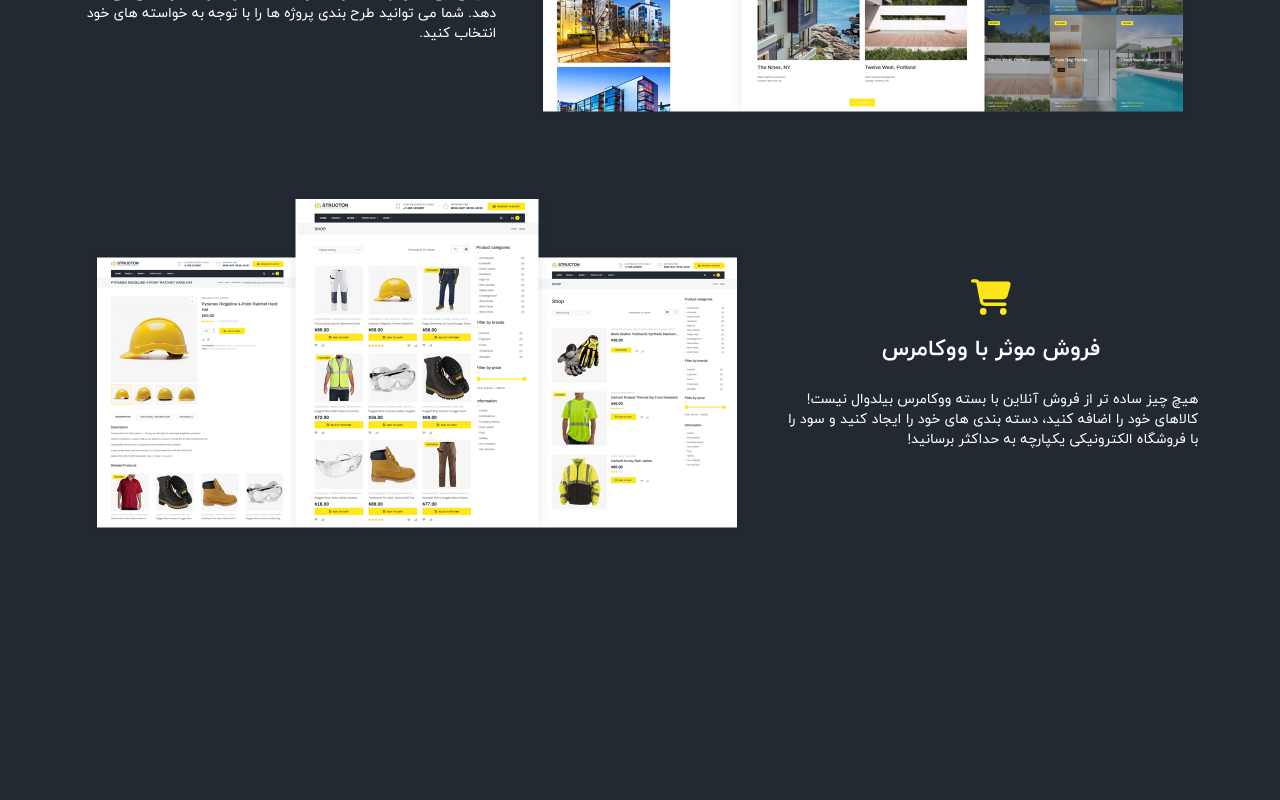
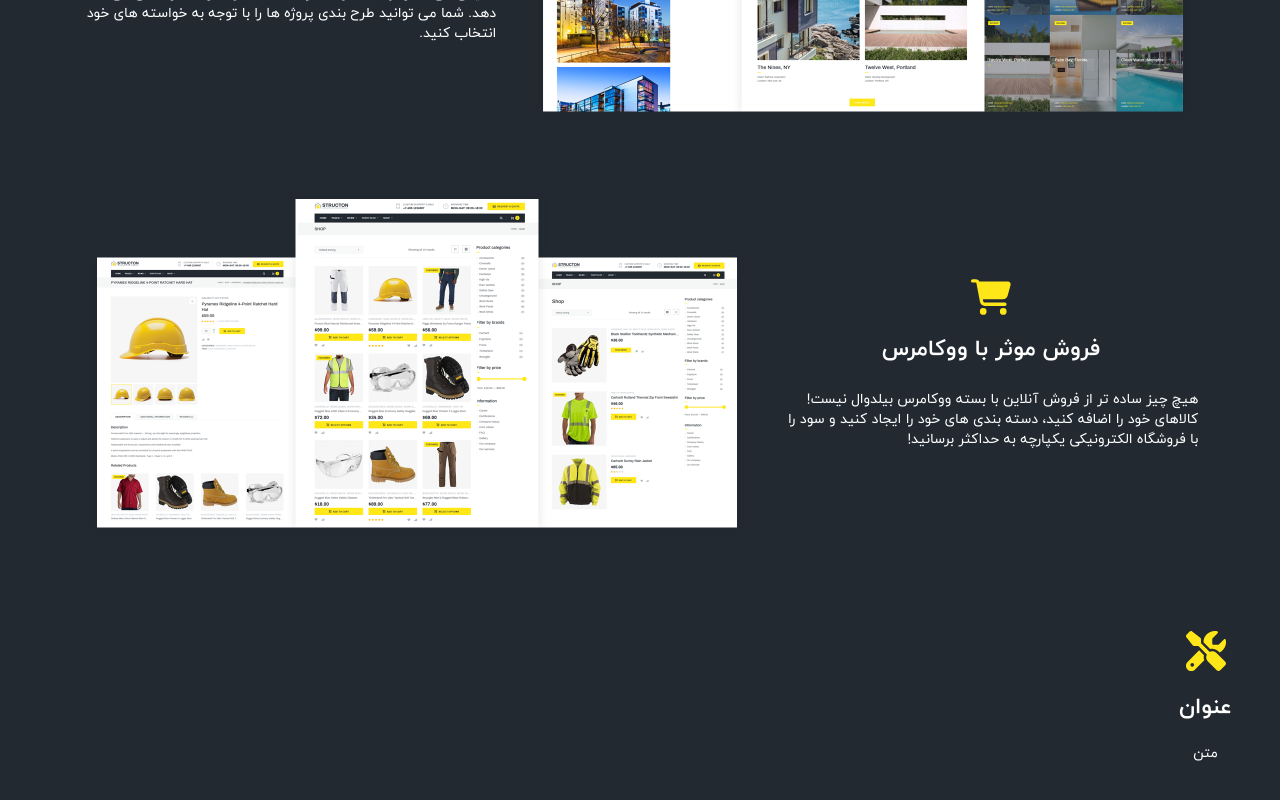
Before and after one commit to mahyarErshad/buildwall, a React (Vite) app: page / in a window 1280 px wide. Shown: the part 4301-5101 px from the top of the page. Before the commit the page ends 4916 px from the top, so only its background shows below. Built offline with nearby package versions, Linux system fonts and the light colour scheme.

Commit message:
Another card has been created

```diff
--- a/src/Components/Body/RaiseToNewLevel/RaiseToNewLevel.jsx
+++ b/src/Components/Body/RaiseToNewLevel/RaiseToNewLevel.jsx
@@ -4,6 +4,7 @@ import showCaseServices from "../../../assets/images/showCaseServices.webp";
 import masterYourProject from "../../../assets/images/masterYourProject.webp";
 import sellWithWoocommerce from "../../../assets/images/sellWithWoocommerce.webp";
 import RaiseToNewLevelCard from "./RaiseToNewLevelCard";
+import { FontAwesomeIcon } from "@fortawesome/react-fontawesome";
 
 function RaiseToNewLevel() {
   return (
@@ -16,6 +17,13 @@ function RaiseToNewLevel() {
       <RaiseToNewLevelCard title="خدمات ویترینی" description="خدمات خود را به جذاب ترین شکل نمایش دهید و اطلاعات کاملی در مورد آنچه شرکت شما انجام می دهد به بازدیدکنندگان خود ارائه دهید. طراحی جذاب خدمات هیچ کس را بی تفاوت نمی گذارد!" icon={faScrewdriverWrench} image={showCaseServices} />
       <RaiseToNewLevelCard reverse title="به پروژه های خود مسلط شوید" description="بیلدوال به پروژه های پیشرفته مجهز شده است، پروژه های شما را به نمایش می گذارد و نقاط قوت شرکت ساخت و ساز شما را نشان می دهد. شما می توانید طرح بندی پروژه ها را با توجه به خواسته های خود انتخاب کنید." icon={faBuilding} image={masterYourProject} />
       <RaiseToNewLevelCard title="فروش موثر با ووکامرس" description="هیچ چیز ساده تر از فروش آنلاین با بسته ووکامرس بیلدوال نیست! کالاهای خود را اضافه کنید، دسته بندی های خود را ایجاد کنید و سود را با فروشگاه الکترونیکی یکپارچه به حداکثر برسانید!" icon={faCartShopping} image={sellWithWoocommerce} />
+      <div className="w-full py-12 flex justify-between items-center flex-wrap">
+        <article className="max-md:w-full md:max-w-[23.125rem] flex justify-start items-center flex-col gap-5">
+          <FontAwesomeIcon icon={faScrewdriverWrench} className="w-10 h-10" fill="#ffe618" />
+          <h3 className="text-[1.375rem] font-bold">عنوان</h3>
+          <p className="text-center text-sm">متن</p>
+        </article>
+      </div>
     </section>
   );
 }
```
